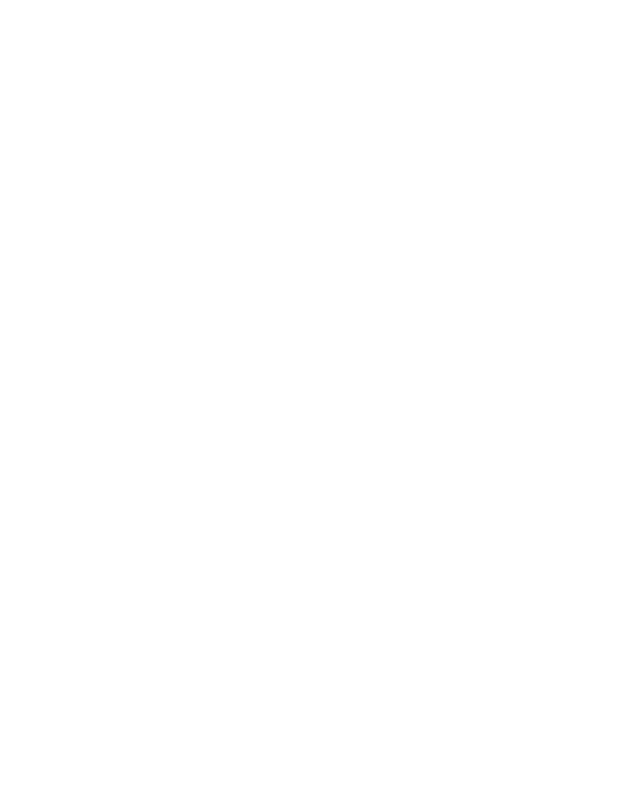
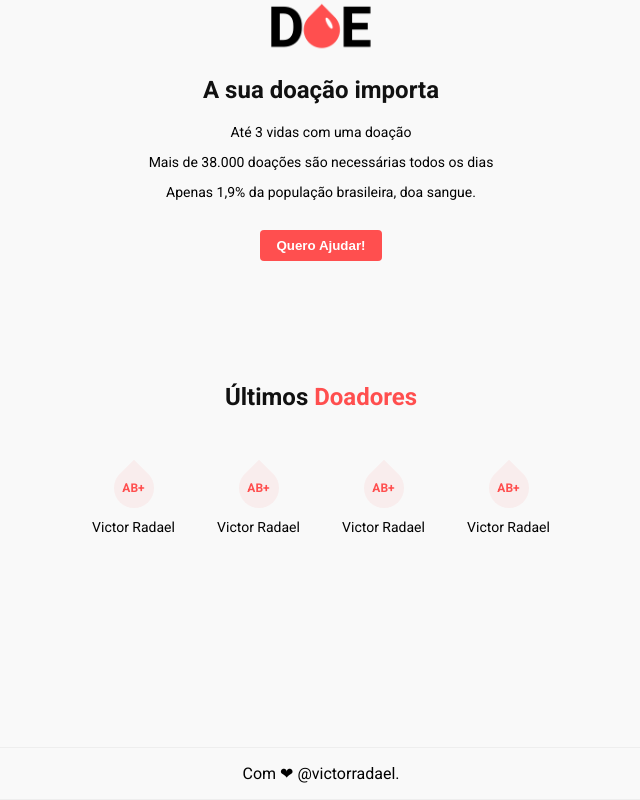
Before and after one commit to victorradael/DevMarathon, a plain HTML site: page MaratonaDev3/index.html in a window 1280 px wide. Shown: the whole page, without its empty margins (319-959 px from the left). Drawn offline with Linux system fonts and the light colour scheme.

Commit message:
Update index.html

```diff
--- a/MaratonaDev3/index.html
+++ b/MaratonaDev3/index.html
@@ -1,11 +1,75 @@
 <!DOCTYPE html>
-<html lang="en">
+<html lang="pt-br">
+
 <head>
     <meta charset="UTF-8">
     <meta name="viewport" content="width=device-width, initial-scale=1.0">
-    <title>Document</title>
-</head>
+    <title>Salve Vidas! Doe Sangue</title>
+    <link href="https://fonts.googleapis.com/css?family=Roboto:400,700&display=swap" rel="stylesheet">
+    <link rel="stylesheet" href="style.css">
+
 <body>
+    <header>
+        <img
+            class="logo"
+            src="logo.png"
+            alt="DOE"
+        >
+        <h2>A sua doação importa</h2>
+        <p>Até 3 vidas com uma doação</p>
+        <p>Mais de 38.000 doações são necessárias todos os dias</p>
+        <p>Apenas 1,9% da população brasileira, doa sangue.</p>
+        <button>Quero Ajudar!</button>
+    </header>
+    <section class="form hide">
+        <h2>Entre na Lista de Doadores</h2>
+        <form action="/">
+            <input
+                type="text"
+                name="name"
+                placeholder="Nome Completo"
+            >
+            <input
+                type="text"
+                name="email"
+                placeholder="Email"
+            >
+            <input
+                type="text"
+                name="blood"
+                placeholder="Tipo Sanguíneo"
+            >
+            <button>Quero Doar!</button>
+        </form>
+    </section>
+    <main>
+        <h2>Últimos <span>Doadores</span></h2>
 
+        <section class="donors">
+            <div class="donor">
+                <div class="blood">AB+</div>
+                <p>Victor Radael</p>
+            </div>
+
+            <div class="donor">
+                <div class="blood">AB+</div>
+                <p>Victor Radael</p>
+            </div>
+
+            <div class="donor">
+                <div class="blood">AB+</div>
+                <p>Victor Radael</p>
+            </div>
+
+            <div class="donor">
+                <div class="blood">AB+</div>
+                <p>Victor Radael</p>
+            </div>
+
+        </section>
+    </main>
+    <footer>Com ❤ @victorradael.</footer>
+    <script src="scripts.js"></script>
 </body>
+
 </html>
```
